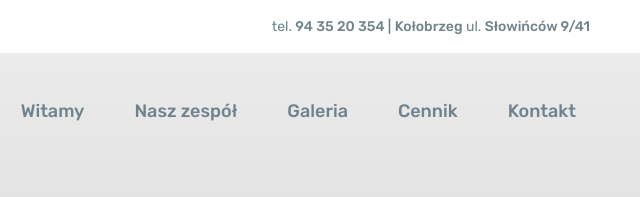
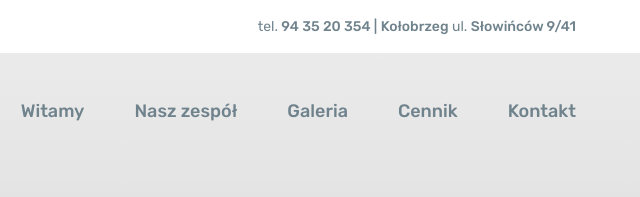
Before and after one commit to TSC-Apps/dental-clinic-web, a plain HTML site: page index.html in a window 1280 px wide. Shown: the top 197 px of the page, 640-1280 px from the left. Drawn offline with Linux system fonts and the light colour scheme.

Commit message:
Minor margin adjustment

```diff
--- a/static/scss/base.scss
+++ b/static/scss/base.scss
@@ -65,7 +65,7 @@ body {
 .text-container {
   text-align: right;
   font-size: 14px;
-  margin-right: 50px;
+  margin-right: 5vw;
   // 2 * 18 + 14 = 50
   padding: 18px 0;
 }
```
Also changed, not shown: static/css/base.css.
